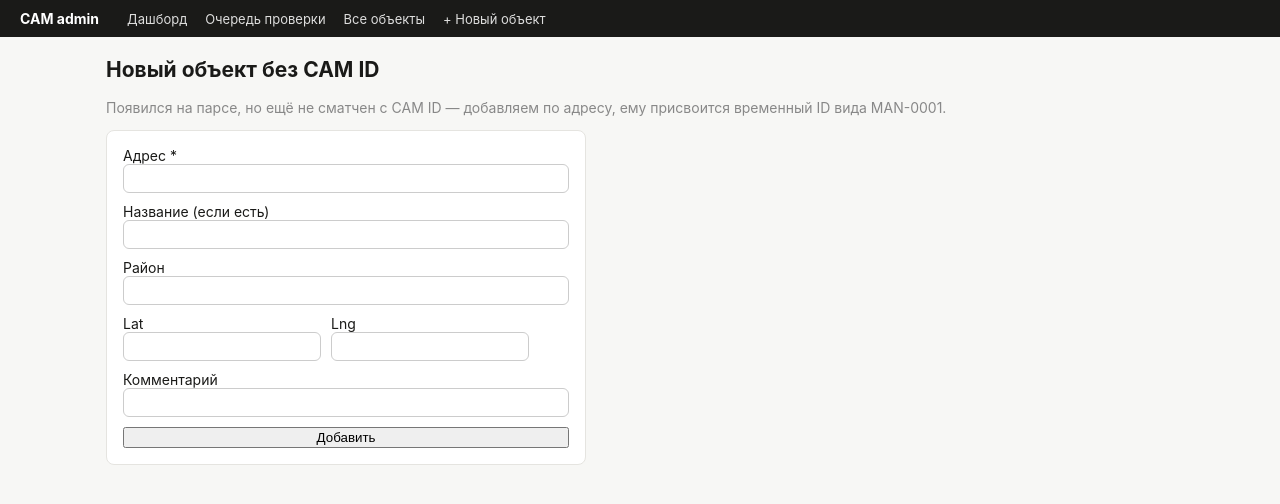
After one commit to amulanga9/CAM, a Flask app: page /new in a window 1280 px wide. The commit adds this page. Shown: the top 504 px of the page. Run offline with Flask 3, Linux system fonts and the light colour scheme.

Commit message:
Add blacklist for non-ЖК objects and manual entry for objects without CAM ID
- "Не ЖК — убрать" button excludes an id permanently: removes it from
  complexes and remembers it in excluded_ids so future re-imports skip it
- Review decisions (reviews table) now persist across re-imports instead
  of being wiped, and get reapplied to the rebuilt complexes table
- New /new form lets you register objects that showed up in a fresh
  parse but have no CAM ID yet; address is required and a temporary
  MAN-XXXX id is generated

```diff
--- a/admin/app.py
+++ b/admin/app.py
@@ -89,6 +89,59 @@ def submit_review(cam_id):
     return redirect(url_for('review_queue'))
 
 
+@app.route('/exclude/<cam_id>', methods=['POST'])
+def exclude_complex(cam_id):
+    reason = request.form.get('reason', '').strip()
+    db = get_db()
+    db.execute(
+        'INSERT OR REPLACE INTO excluded_ids (cam_id, reason, excluded_at) VALUES (?,?,?)',
+        (cam_id, reason, datetime.now(timezone.utc).isoformat()),
+    )
+    db.execute('DELETE FROM complexes WHERE cam_id=?', (cam_id,))
+    db.commit()
+    return redirect(request.form.get('next') or url_for('review_queue'))
+
+
+@app.route('/new', methods=['GET', 'POST'])
+def new_complex():
+    if request.method == 'GET':
+        return render_template('new_complex.html', error=None)
+
+    address = request.form.get('address', '').strip()
+    if not address:
+        return render_template('new_complex.html', error='Адрес обязателен для объектов без CAM ID')
+
+    db = get_db()
+    n = db.execute('SELECT COUNT(*) FROM manual_complexes').fetchone()[0]
+    cam_id = f'MAN-{n + 1:04d}'
+    db.execute('''
+        INSERT INTO manual_complexes (cam_id, project_name, address, district_name, lat, lng, note, created_at)
+        VALUES (?,?,?,?,?,?,?,?)
+    ''', (
+        cam_id,
+        request.form.get('project_name', '').strip() or None,
+        address,
+        request.form.get('district_name', '').strip() or None,
+        request.form.get('lat') or None,
+        request.form.get('lng') or None,
+        request.form.get('note', '').strip() or None,
+        datetime.now(timezone.utc).isoformat(),
+    ))
+    db.execute('''
+        INSERT OR IGNORE INTO complexes (cam_id, source_sheet, project_name, address, district_name, lat, lng, case_status_clean, needs_review, raw_json)
+        VALUES (?, 'manual', ?, ?, ?, ?, ?, 'unknown', 0, '{}')
+    ''', (
+        cam_id,
+        request.form.get('project_name', '').strip() or None,
+        address,
+        request.form.get('district_name', '').strip() or None,
+        request.form.get('lat') or None,
+        request.form.get('lng') or None,
+    ))
+    db.commit()
+    return redirect(url_for('complex_detail', cam_id=cam_id))
+
+
 @app.route('/complex/<cam_id>')
 def complex_detail(cam_id):
     db = get_db()
--- a/admin/templates/base.html
+++ b/admin/templates/base.html
@@ -38,6 +38,7 @@
   <a href="{{ url_for('dashboard') }}">Дашборд</a>
   <a href="{{ url_for('review_queue') }}">Очередь проверки</a>
   <a href="{{ url_for('all_complexes') }}">Все объекты</a>
+  <a href="{{ url_for('new_complex') }}">+ Новый объект</a>
 </header>
 <main>
 {% block content %}{% endblock %}
--- a/admin/templates/complex_detail.html
+++ b/admin/templates/complex_detail.html
@@ -18,6 +18,10 @@
     {% for key, label in verdicts.items() %}
     <button type="submit" name="verdict" value="{{ key }}">{{ label }}</button>
     {% endfor %}
+  </form>
+  <form method="post" action="{{ url_for('exclude_complex', cam_id=row.cam_id) }}" style="margin-top:10px" onsubmit="return confirm('Это не ЖК? Объект будет удалён из базы и больше не будет парситься.');">
+    <input type="hidden" name="reason" value="не ЖК / мусорный объект">
+    <button type="submit" style="color:#d63b3b;border-color:#d63b3b;border:1px solid #d63b3b;background:#fff;border-radius:6px;padding:5px 10px;font-size:12px;cursor:pointer">Не ЖК — убрать из базы</button>
   </form>
 </div>
 
--- /dev/null
+++ b/admin/templates/new_complex.html
@@ -0,0 +1,17 @@
+{% extends 'base.html' %}
+{% block content %}
+<h2>Новый объект без CAM ID</h2>
+<p style="color:#888">Появился на парсе, но ещё не сматчен с CAM ID — добавляем по адресу, ему присвоится временный ID вида MAN-0001.</p>
+{% if error %}<p style="color:#d63b3b">{{ error }}</p>{% endif %}
+<form method="post" class="card" style="display:flex;flex-direction:column;gap:10px;max-width:480px">
+  <label>Адрес *<br><input type="text" name="address" required style="width:100%"></label>
+  <label>Название (если есть)<br><input type="text" name="project_name" style="width:100%"></label>
+  <label>Район<br><input type="text" name="district_name" style="width:100%"></label>
+  <div style="display:flex;gap:10px">
+    <label>Lat<br><input type="text" name="lat"></label>
+    <label>Lng<br><input type="text" name="lng"></label>
+  </div>
+  <label>Комментарий<br><input type="text" name="note" style="width:100%"></label>
+  <button type="submit" class="btn" style="cursor:pointer">Добавить</button>
+</form>
+{% endblock %}
--- a/admin/templates/review_queue.html
+++ b/admin/templates/review_queue.html
@@ -21,6 +21,10 @@
       <button type="submit" name="verdict" value="{{ key }}">{{ label }}</button>
       {% endfor %}
     </form>
+    <form method="post" action="{{ url_for('exclude_complex', cam_id=r.cam_id) }}" style="margin-top:4px" onsubmit="return confirm('Это не ЖК? Объект будет удалён из базы и больше не будет парситься.');">
+      <input type="hidden" name="reason" value="не ЖК / мусорный объект">
+      <button type="submit" style="color:#d63b3b;border-color:#d63b3b">Не ЖК — убрать</button>
+    </form>
   </td>
 </tr>
 {% endfor %}
```
Also changed, not shown: admin/import_master.py (+80 -5 lines).
